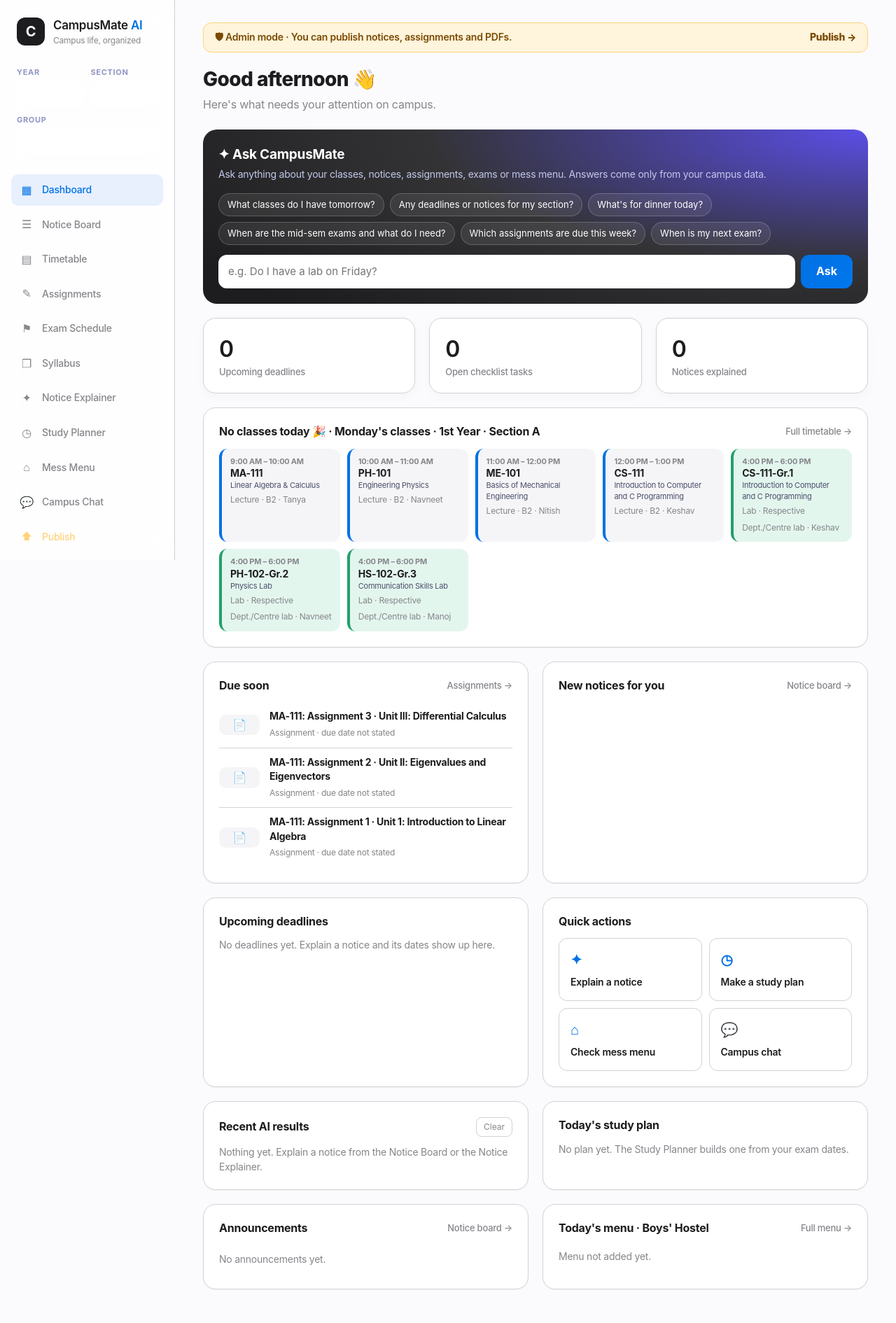
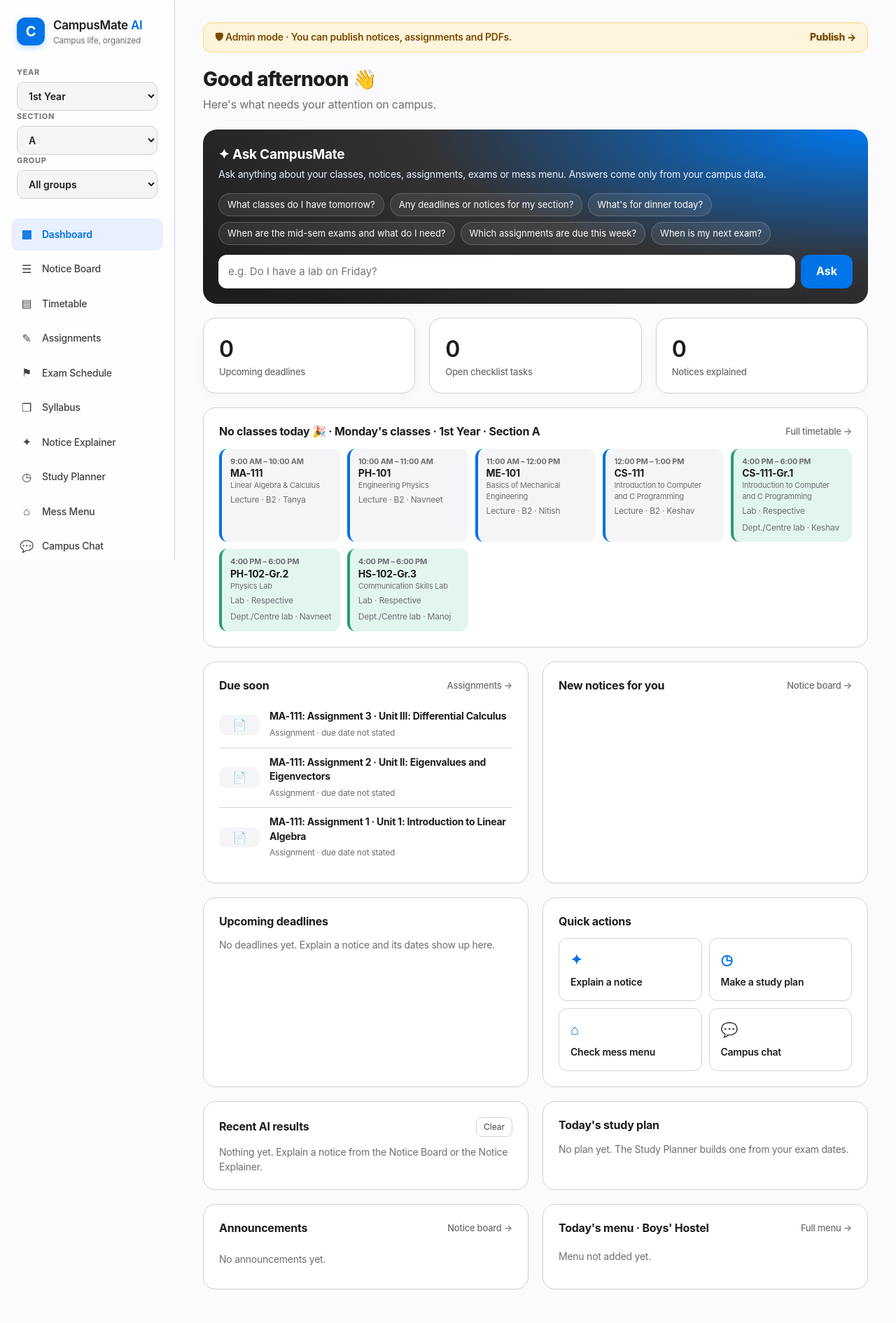
Before and after one commit to Jatin-Kumar-NITH/Hacktoberfest_project, a Flask app: page / in a window 1280 px wide. Shown: the whole page at 70% size. Run offline with Flask 3, Linux system fonts and the light colour scheme; the visitor is signed in with stand-in values (Sample User, id 1); data comes from the database, SQL or seed files in the repository; data that the repository does not hold is empty; some libraries are stand-ins or nearby versions.

Commit message:
Refactor CSS for improved readability and aesthetics
Updated various CSS variables and styles for improved readability and aesthetics in both light and dark modes.

```diff
--- a/static/css/style.css
+++ b/static/css/style.css
@@ -9,7 +9,7 @@
   --bg: #fbfbfd;
   --card: #ffffff;
   --ink: #1d1d1f;
-  --muted: #86868b;
+  --muted: #6e6e73; /* Darkened for better readability in light mode */
   --line: #d2d2d7;
   --high: #ff3b30;
   --med: #ff9500;
@@ -41,9 +41,12 @@ button { font: inherit; }
   position: sticky; top: 0; height: 100vh;
 }
 .brand { display: flex; gap: 12px; align-items: center; padding: 0 8px; }
+/* Fixed Logo: Added Apple-style gradient and subtle shadow */
 .logo {
   width: 40px; height: 40px; border-radius: 12px; display: grid; place-items: center;
-  background: var(--ink); color: #fff; font-weight: 700; font-size: 20px;
+  background: linear-gradient(135deg, var(--accent), var(--accent-2));
+  color: #fff; font-weight: 700; font-size: 20px;
+  box-shadow: 0 3px 10px rgba(0, 113, 227, 0.25);
 }
 .brand-name { font-weight: 600; font-size: 17px; color: var(--ink); }
 .brand-name span { color: var(--accent); }
@@ -52,17 +55,18 @@ button { font: inherit; }
 .nav { display: flex; flex-direction: column; gap: 4px; }
 .nav a {
   display: flex; gap: 12px; align-items: center; padding: 11px 12px; border-radius: 10px;
-  color: var(--muted); font-weight: 500; font-size: 14px; transition: all 0.2s ease;
+  color: #424245; /* Darker color for readable nav links */
+  font-weight: 500; font-size: 14px; transition: all 0.2s ease;
 }
 .nav a:hover { background: #f5f5f7; color: var(--ink); }
-.nav a.active { background: #e8f0fe; color: var(--accent); }
+.nav a.active { background: #e8f0fe; color: var(--accent); font-weight: 600; }
 .ico { width: 20px; text-align: center; font-size: 16px; }
 
 .model-chip {
-  margin-top: auto; font-size: 12px; color: var(--muted); background: #f5f5f7;
+  margin-top: auto; font-size: 12px; color: #424245; background: #f5f5f7;
   border: 1px solid var(--line); padding: 10px 12px; border-radius: 10px;
 }
-.dot { display: inline-block; width: 8px; height: 8px; border-radius: 50%; background: #3ddc97; margin-right: 6px; }
+.dot { display: inline-block; width: 8px; height: 8px; border-radius: 50%; background: #34c759; margin-right: 6px; }
 
 .main { padding: 32px 40px 48px; max-width: 1320px; width: 100%; }
 
@@ -74,7 +78,7 @@ button { font: inherit; }
 /* ---------- cards ---------- */
 .card {
   background: var(--card); border: 1px solid var(--line); border-radius: var(--radius);
-  padding: 22px; box-shadow: 0 1px 2px rgba(20,26,51,.04);
+  padding: 22px; box-shadow: 0 1px 2px rgba(0,0,0,0.02);
 }
 .card-head { display: flex; justify-content: space-between; align-items: center; margin-bottom: 12px; }
 .card h2 { font-size: 16px; margin: 0; font-weight: 700; }
@@ -149,7 +153,7 @@ textarea:focus { outline: 3px solid var(--accent-soft); border-color: var(--acce
 }
 .primary:hover { background: #333336; }
 .primary:disabled { opacity: .6; cursor: wait; }
-.ghost { background: none; border: 1px solid var(--line); border-radius: 8px; cursor: pointer; color: var(--muted); }
+.ghost { background: none; border: 1px solid var(--line); border-radius: 8px; cursor: pointer; color: #424245; }
 .ghost.small { font-size: 12px; padding: 4px 10px; }
 .fine { font-size: 12px; color: var(--muted); margin: 12px 0 0; }
 
@@ -331,8 +335,8 @@ details p { margin: 6px 0 0; font-size: 14px; color: #3b4260; }
 
 /* ---------- section picker ---------- */
 .section-pick { display: block; padding: 0 8px; }
-.section-pick span { display: block; font-size: 11px; font-weight: 700; text-transform: uppercase; letter-spacing: .06em; color: #8f95c4; margin-bottom: 6px; }
-.section-pick select { background: rgba(255,255,255,.08); color: #fff; border: 1px solid rgba(255,255,255,.14); font-weight: 600; }
+.section-pick span { display: block; font-size: 11px; font-weight: 700; text-transform: uppercase; letter-spacing: .06em; color: var(--muted); margin-bottom: 6px; }
+.section-pick select { background: #f5f5f7; color: var(--ink); border: 1px solid var(--line); font-weight: 600; }
 .section-pick select option { color: var(--ink); }
 
 /* ---------- dashboard classes ---------- */
@@ -393,10 +397,10 @@ details p { margin: 6px 0 0; font-size: 14px; color: #3b4260; }
 /* ---------- ask campusmate ---------- */
 .ask-card {
   border-radius: 20px; padding: 22px; margin-bottom: 20px; color: #fff;
-  background: radial-gradient(120% 140% at 100% 0%, #5b4ee6 0%, var(--navy-2) 55%, var(--navy) 100%);
+  background: radial-gradient(120% 140% at 100% 0%, #0077ed 0%, var(--navy-2) 55%, var(--navy) 100%);
 }
 .ask-head h2 { margin: 0; font-size: 19px; }
-.ask-head p { margin: 4px 0 0; color: #c3c7ea; font-size: 14px; }
+.ask-head p { margin: 4px 0 0; color: #e8f0fe; font-size: 14px; }
 .ask-log { display: flex; flex-direction: column; gap: 10px; margin-top: 16px; max-height: 420px; overflow-y: auto; padding-right: 4px; }
 .msg { max-width: 85%; border-radius: 14px; padding: 10px 14px; font-size: 14px; line-height: 1.5; }
 .msg.user { align-self: flex-end; background: var(--accent); color: #fff; border-bottom-right-radius: 4px; }
@@ -417,12 +421,6 @@ details p { margin: 6px 0 0; font-size: 14px; color: #3b4260; }
 .ask-form button { border: 0; border-radius: 12px; padding: 0 22px; font-weight: 700; color: #fff; cursor: pointer; background: linear-gradient(135deg, var(--accent), var(--accent-2)); }
 .ask-form button:disabled { opacity: .6; cursor: wait; }
 @media (max-width: 760px) { .msg { max-width: 95%; } .ask-card { padding: 18px 16px; } }
-
-/* ---------- year / section / group pickers ---------- */
-.pickers { display: grid; grid-template-columns: 1fr 1fr; gap: 10px; padding: 0 8px; }
-.pickers .section-pick { padding: 0; }
-.pickers #groupPick { grid-column: 1 / -1; }
-.pickers select { padding: 8px 10px; font-size: 13px; }
 
 /* ---------- timetable grid ---------- */
 .tt-controls { display: flex; flex-direction: column; gap: 10px; margin-bottom: 14px; }
@@ -523,10 +521,10 @@ details p { margin: 6px 0 0; font-size: 14px; color: #3b4260; }
 .sy-sem { font-size: 11px; font-weight: 700; color: var(--muted); }
 .sy-title { margin: 8px 0 0; font-size: 16px; }
 .sy-actions { display: flex; flex-wrap: wrap; gap: 8px; margin-top: 10px; }
-.sy-text { white-space: pre-wrap; font-family: inherit; font-size: 13px; line-height: 1.55; background: #fafbfe; border: 1px solid var(--line); border-radius: 10px; padding: 12px; margin: 12px 0 0; max-height: 420px; overflow: auto; color: #2a3150; }
+.sy-text { white-space: pre-wrap; font-family: inherit; font-size: 13px; line-height: 1.55; background: #fafbfe; border: 1px solid var(--line); border-radius: 10px; padding: 12px; margin: 12px 0 0; max-height: 420px; overflow: auto; color: var(--ink); }
 .sy-other { margin-top: 20px; }
 .sy-other summary { font-weight: 700; font-size: 15px; padding: 10px 0; }
-.cls em { display: block; font-style: normal; font-size: 11px; color: #4b4f6a; }
+.cls em { display: block; font-style: normal; font-size: 11px; color: var(--muted); }
 
 /* ---------- roles: name tags, avatars, banners ---------- */
 .role-tag { display: inline-block; font-size: 10px; font-weight: 800; text-transform: uppercase; letter-spacing: .04em; border-radius: 6px; padding: 2px 7px; margin-left: 6px; vertical-align: middle; }
```
Also changed, not shown: other parts of static/css/style.css (+17 -18 lines).
